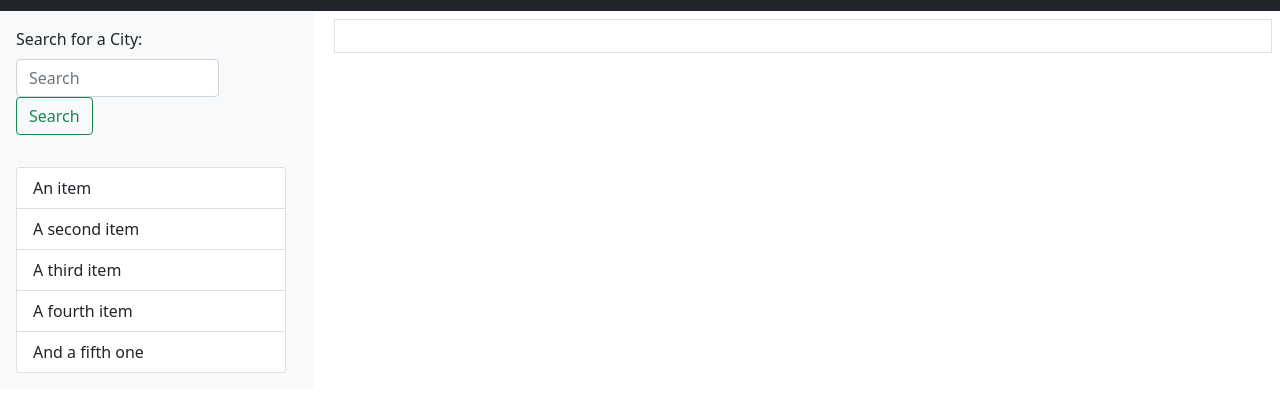
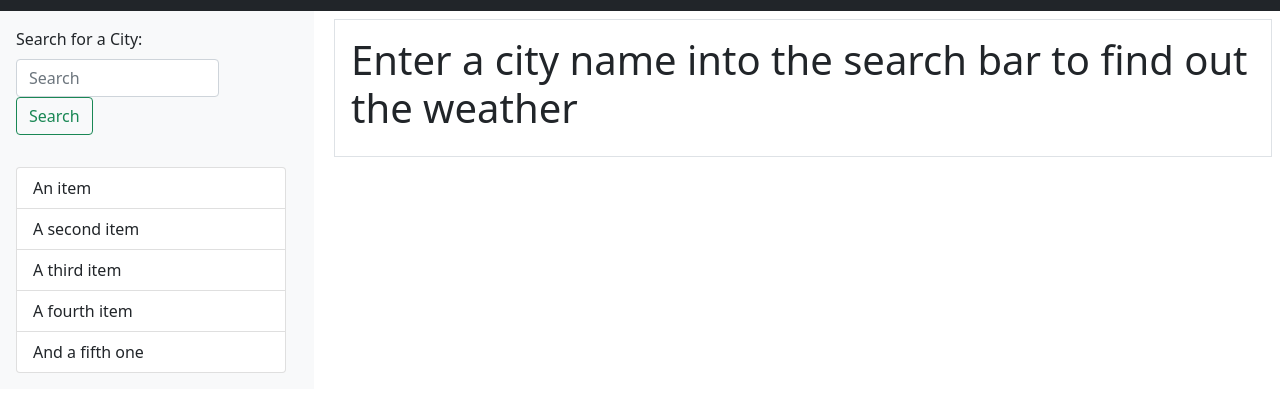
Before and after one commit to ivnkris/weather-dashboard, a plain HTML site: page index.html in a window 1280 px wide. Shown: the part 61-472 px from the top of the page. Drawn offline with nearby package versions, Linux system fonts and the light colour scheme.

Commit message:
added placeholder instructions on first page load

```diff
--- a/index.html
+++ b/index.html
@@ -49,7 +49,11 @@
           </ul>
         </aside>
         <div class="col-lg-9 col-sm-12">
-          <section class="p-3 border m-2" id="current-weather"></section>
+          <section class="p-3 border m-2" id="current-weather">
+            <h1>
+              Enter a city name into the search bar to find out the weather
+            </h1>
+          </section>
           <section class="p-3" id="weather-forecast"></section>
         </div>
       </div>
```
